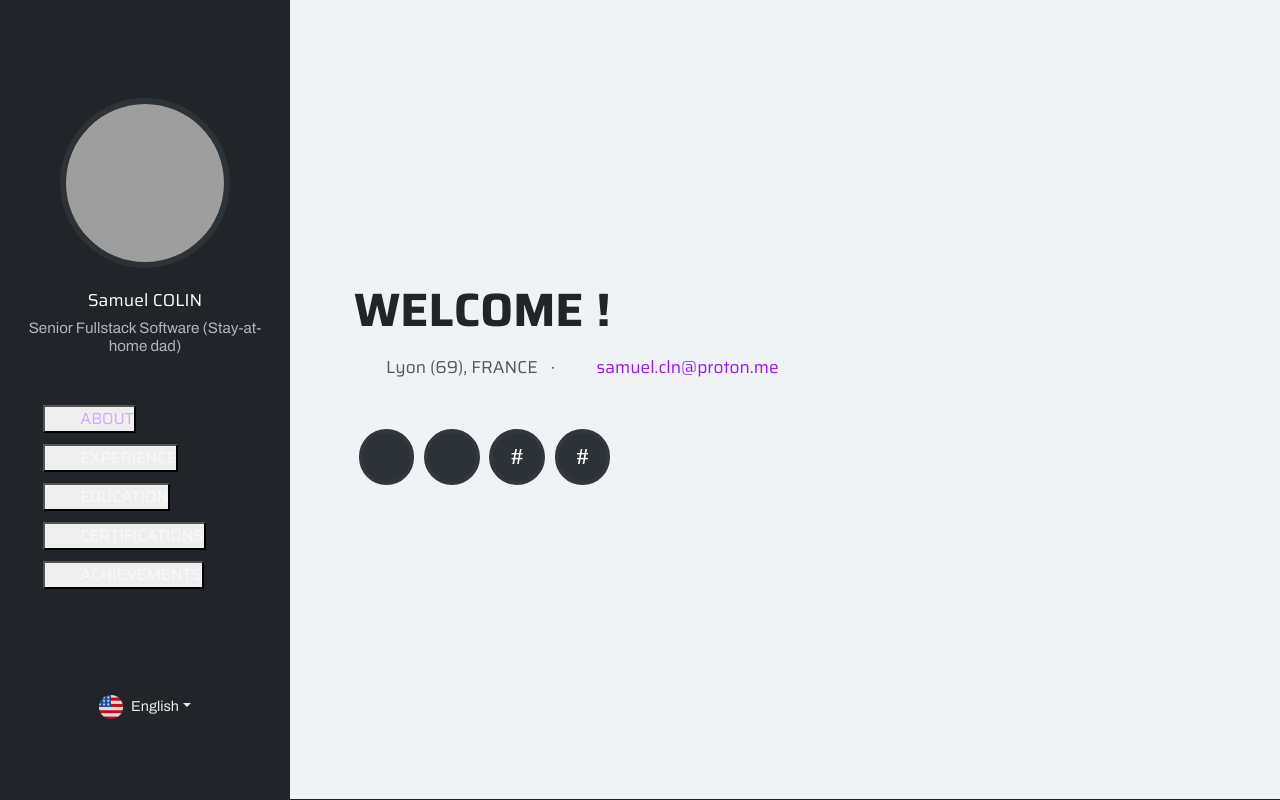
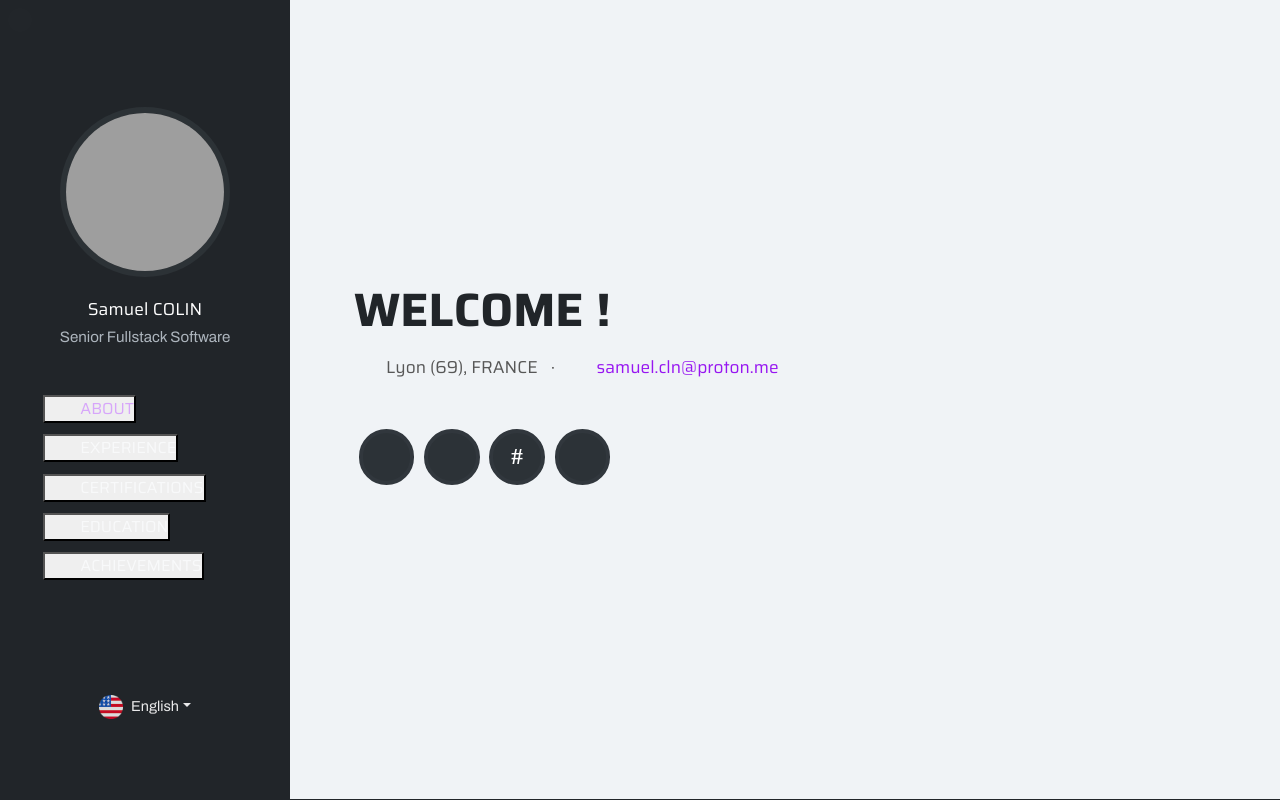
Before and after one commit to samuel-colin/samuel-colin.github.io, a Vue app: page / in a window 1280 px wide. Shown: the top 800 px of the page. Built offline with nearby package versions, Linux system fonts and the light colour scheme; grey boxes are pictures that could not be loaded; a web font is replaced by a local one.

Commit message:
Update profil (general, certifications, ...)

```diff
--- a/index.html
+++ b/index.html
@@ -2,7 +2,7 @@
 <html lang="en">
     <head>
         <meta charset="UTF-8" />
-        <link rel="icon" type="image/svg+xml" href="/images/icons/logo-pause_parentale.ico" />
+        <link rel="icon" type="image/svg+xml" href="/images/icons/resume.ico" />
         <!--<meta name="viewport" content="width=device-width, initial-scale=1, maximum-scale=1">-->
         <meta name="author" content="Samuel COLIN" />
         <title>Samuel COLIN</title>
--- a/public/data/info/places.json
+++ b/public/data/info/places.json
@@ -50,6 +50,15 @@
         "locales": {
             "en": {"name": "OpenClassRooms", "alt": "OpenClassRooms logo"},
             "fr": {"name": "OpenClassRooms", "alt": "Logo de OpenClassRooms"}
+        }
+    },
+
+    "claude": {
+        "logoUrl": "images/places/logo-claude.png",
+        "faIcon": "fa fa-certificate",
+        "locales": {
+            "en": {"name": "Claude Academy", "alt": "Claude Academy logo"},
+            "fr": {"name": "Claude Academy", "alt": "Logo de Claude Academy"}
         }
     },
 
--- a/public/data/info/profile.json
+++ b/public/data/info/profile.json
@@ -6,12 +6,12 @@
     "locales": {
         "en": {
             "credits": "",
-            "role": "Senior Fullstack Software (Stay-at-home dad)"
+            "role": "Senior Fullstack Software"
         },
 
         "fr": {
             "credits": "Accessibilité Partielle <br/> <i>Testé avec <a href='https://wave.webaim.org/extension/' target='_blank'>WAVE</a> et <a href='https://github.com/Tanaguru/webextension' target='_blank'>Tanaguru webext</a></i>",
-            "role": "Développeur Fullstack Sénior (Papa au foyer)"
+            "role": "Développeur Fullstack Sénior"
         }
     },
 
@@ -36,7 +36,7 @@
             "id": "github",
             "value": "@samuel-colin",
             "valueShort": "@samuel-colin",
-            "faIcon": "fa-brands fa-github",
+            "faIcon": "fa-brands fa-github-alt",
             "href": "https://github.com/samuel-colin"
         },
 
@@ -60,7 +60,7 @@
             "id": "stackoverflow",
             "value": "@samuel",
             "valueShort": "@samuel",
-            "faIcon": "fa fa-hashtag",
+            "faIcon": "fa-brands fa-stack-overflow",
             "href": "https://stackoverflow.com/users/3455763/samuel"
         }
     }
--- a/public/data/sections.json
+++ b/public/data/sections.json
@@ -40,19 +40,19 @@
         },
 
         {
+            "id": "certifications",
+            "categoryId": "background",
+            "component": "TimelineSection",
+            "jsonPath": "data/sections/certifications.json",
+            "faIcon": "fa-solid fa-award"
+        },
+
+        {
             "id": "education",
             "categoryId": "background",
             "component": "TimelineSection",
             "jsonPath": "data/sections/education.json",
             "faIcon": "fa-solid fa-graduation-cap"
-        },
-
-        {
-            "id": "certifications",
-            "categoryId": "background",
-            "component": "TimelineSection",
-            "jsonPath": "data/sections/certifications.json",
-            "faIcon": "fa-solid fa-award"
         },
 
         {
--- a/public/data/sections/certifications.json
+++ b/public/data/sections/certifications.json
@@ -81,6 +81,57 @@
           "description": "Formation OpenClassrooms sur le développement avec les agents IA. Ce cours montre comment utiliser les agents IA pour automatiser des tâches, améliorer la productivité et créer des applications innovantes. Il couvre les concepts de base, les outils et les meilleures pratiques pour tirer parti de cette technologie émergente."
         }
       }
+    },
+    {
+      "id": "younup_cert",
+      "place": "@link{places.younup}",
+      "period": ["2026/08", ""],
+      "href": "",
+      "locales": {
+        "en": {
+          "title": "Augmented Developer by AI · Getting Started with GitHub Copilot",
+          "description": "Younup training on AI-augmented development. This course demonstrates how to use GitHub Copilot to enhance developer productivity by automatically generating code and providing intelligent suggestions. It covers the basic features, best practices, and tips for leveraging this powerful tool."
+        },
+
+        "fr": {
+          "title": "Développeur Augmenté par l'IA · Démarrer sur GitHub Copilot",
+          "description": "Formation Younup sur le développement augmenté par l'IA. Ce cours montre comment utiliser GitHub Copilot pour améliorer la productivité des développeurs, en générant du code automatiquement et en fournissant des suggestions intelligentes. Il couvre les fonctionnalités de base, les meilleures pratiques et les conseils pour tirer parti de cet outil puissant."
+        }
+      }
+    },
+    {
+      "id": "claude_cert",
+      "place": "@link{places.claude}",
+      "period": ["2026/09", ""],
+      "href": "https://academy.claude.com/verify/931141cbdc3660d13c53f77bd9760e0e",
+      "locales": {
+        "en": {
+          "title": "Claude Code 101",
+          "description": "Claude Academy training on Claude Code 101. This course provides an introduction to the Claude programming language, covering its syntax, data structures, and basic programming concepts. It includes hands-on exercises and examples to help learners gain practical experience in coding with Claude."
+        },
+
+        "fr": {
+          "title": "Claude Code 101",
+          "description": "Formation Claude Academy sur Claude Code 101. Ce cours fournit une introduction au langage de programmation Claude, couvrant sa syntaxe, ses structures de données et les concepts de base de la programmation. Il comprend des exercices pratiques et des exemples pour aider les apprenants à acquérir une expérience pratique en codage avec Claude."
+        }
+      }
+    },
+    {
+      "id": "claude_cert",
+      "place": "@link{places.claude}",
+      "period": ["2026/09", ""],
+      "href": "https://academy.claude.com/verify/7ed780c941568d60c54464f544ccb925",
+      "locales": {
+        "en": {
+          "title": "Introduction to Model Context Protocol",
+          "description": "Claude Academy training on the Model Context Protocol. This course explores the fundamental concepts of the Model Context Protocol, including state management, agent communication, and performance optimization. It provides practical examples and case studies to illustrate the application of the protocol in different scenarios."
+        },
+
+        "fr": {
+          "title": "Introduction to Model Context Protocol",
+          "description": "Formation Claude Academy sur le protocole de contexte des modèles. Ce cours explore les concepts fondamentaux du protocole de contexte des modèles, y compris la gestion de l'état, la communication entre les agents et l'optimisation des performances. Il fournit des exemples pratiques et des études de cas pour illustrer l'application du protocole dans différents scénarios."
+        }
+      }
     }
   ]
 }
```
Also changed, not shown: public/images/places/logo-claude.png (added).
